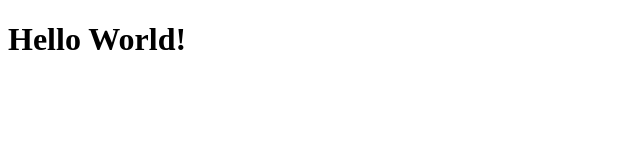
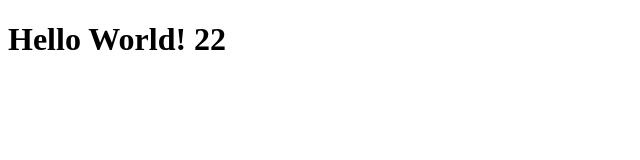
Before and after one commit to MrGSR/TestRepo, a plain HTML site: page index.html in a window 1280 px wide. Shown: the full height of the page, 0-640 px from the left. Drawn offline with Linux system fonts and the light colour scheme.

Commit message:
initial commit

```diff
--- a/index.html
+++ b/index.html
@@ -7,7 +7,7 @@
     </head>
     <body>
 
-        <h1>Hello World!</h1>
+        <h1>Hello World! 22</h1>
 
     </body>
 </html>
```
